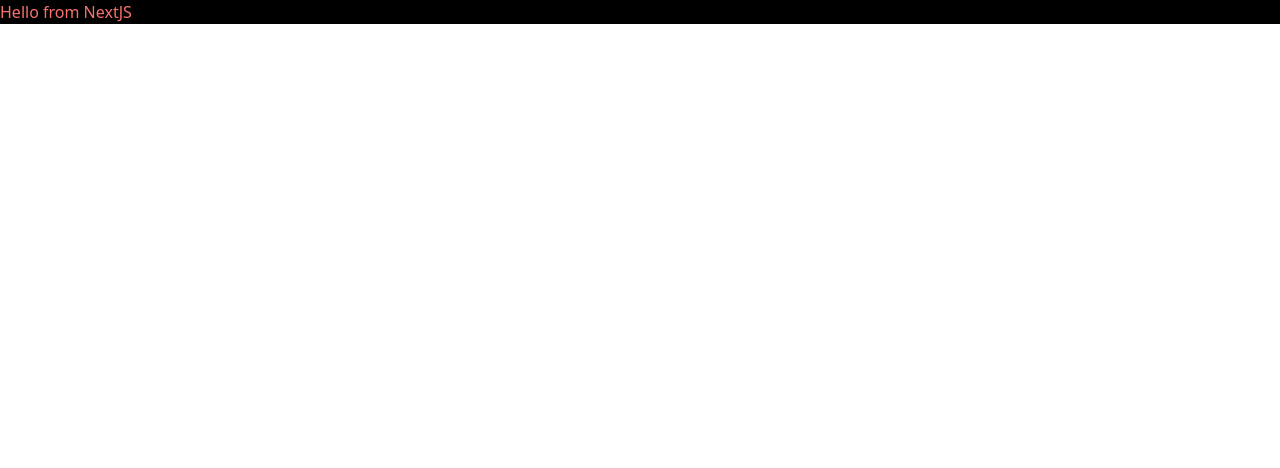
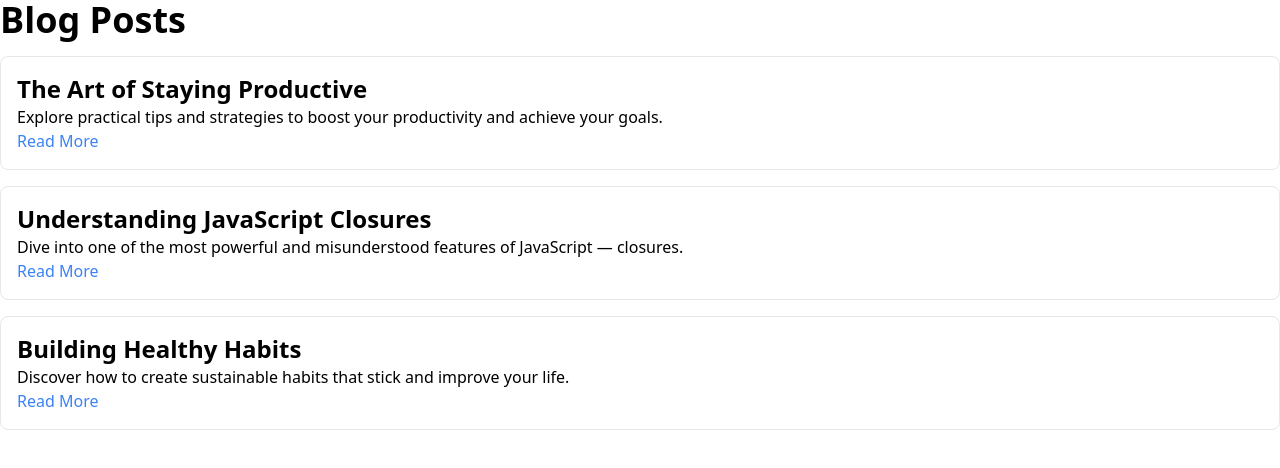
Before and after one commit to Ashe3/nextjs-blog, a Next.js app: page / in a window 1280 px wide. Shown: the top 468 px of the page. Built offline with nearby package versions, Linux system fonts and the light colour scheme.

Commit message:
fixed path, add PostCard

```diff
--- a/src/app/page.tsx
+++ b/src/app/page.tsx
@@ -1,5 +1,19 @@
-export const Page = () => (
-  <h1 className="text-red-400 bg-black">Hello from NextJS</h1>
-);
+import { PostCard } from '@/components/PostCard';
+import { getAllPosts } from '@/utils/posts';
+
+export const Page = () => {
+  const posts = getAllPosts();
+
+  return (
+    <main>
+      <h1 className="text-4xl font-bold mb-4">Blog Posts</h1>
+      <div className="grid gap-4">
+        {posts.map((post) => (
+          <PostCard key={post.slug} post={post} />
+        ))}
+      </div>
+    </main>
+  );
+};
 
 export default Page;
--- /dev/null
+++ b/src/components/PostCard.tsx
@@ -0,0 +1,11 @@
+import { Post } from '@/utils/posts';
+
+export const PostCard = ({ post }: { post: Post }) => (
+  <div className="p-4 border rounded-lg">
+    <h2 className="text-2xl font-bold">{post.title}</h2>
+    <p>{post.description}</p>
+    <a href={`/${post.slug}`} className="text-blue-500 hover:underline">
+      Read More
+    </a>
+  </div>
+);
--- a/src/utils/posts.ts
+++ b/src/utils/posts.ts
@@ -12,7 +12,7 @@ export type Post = {
   slug: string;
 } & PostData;
 
-const postsDirectory = path.join(process.cwd(), 'posts');
+const postsDirectory = path.join(process.cwd(), 'src', 'posts');
 
 export const getAllPosts = (): Post[] => {
   const filenames = fs.readdirSync(postsDirectory);
```
